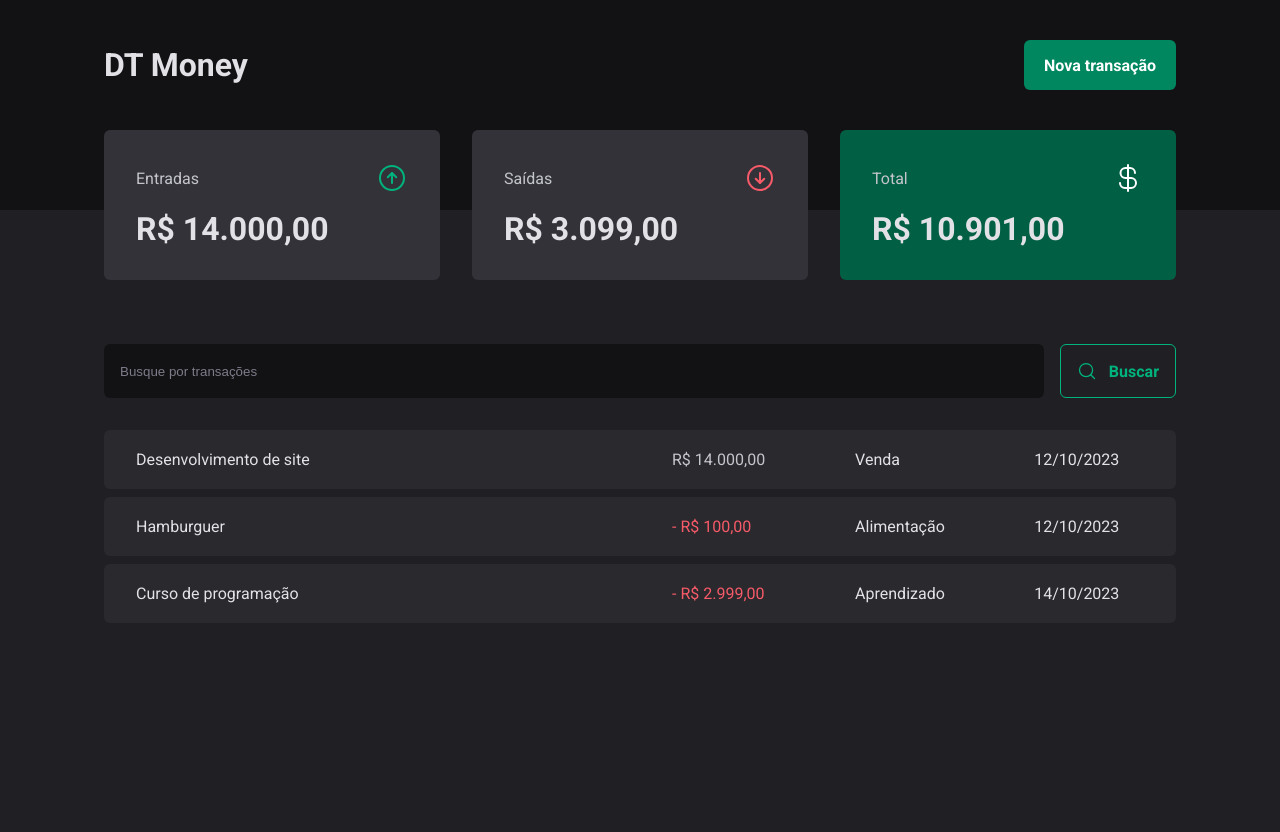
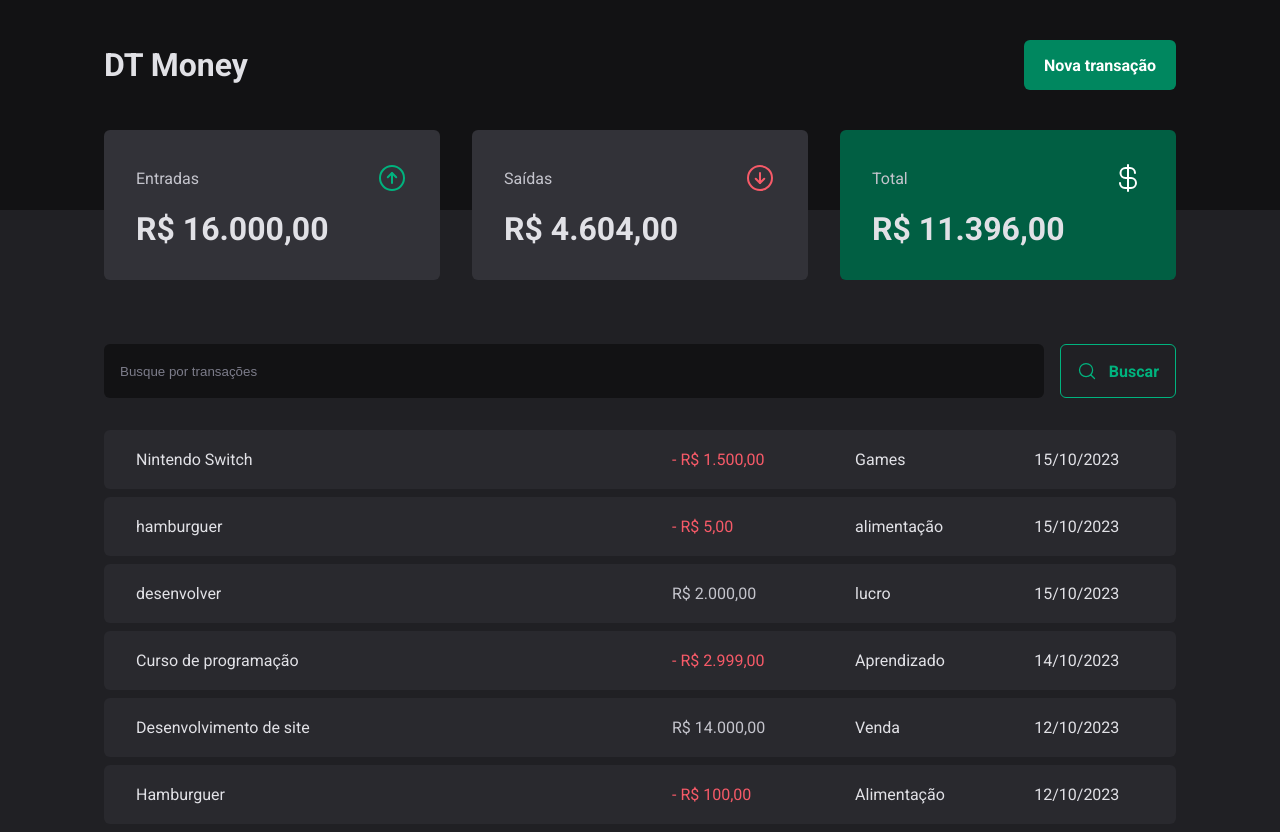
Before and after one commit to Matheussmaced/dt_money, a React (Vite) app: page / in a window 1280 px wide. Before the commit the page ends 800 px from the top, so only its background shows below. Built offline with nearby package versions, Linux system fonts and the light colour scheme; data requests are answered from the project's data file.

Commit message:
creating new transaction

```diff
--- a/server.json
+++ b/server.json
@@ -23,6 +23,30 @@
       "category": "Aprendizado",
       "price": 2999,
       "createdAt": "2023-10-14T11:10:36.032Z"
+    },
+    {
+      "description": "desenvolver",
+      "price": 2000,
+      "category": "lucro",
+      "type": "income",
+      "createdAt": "2023-10-15T16:34:18.551Z",
+      "id": 4
+    },
+    {
+      "description": "hamburguer",
+      "price": 5,
+      "category": "alimentação",
+      "type": "outcome",
+      "createdAt": "2023-10-15T16:40:33.718Z",
+      "id": 5
+    },
+    {
+      "description": "Nintendo Switch",
+      "price": 1500,
+      "category": "Games",
+      "type": "outcome",
+      "createdAt": "2023-10-15T17:15:35.300Z",
+      "id": 6
     }
   ]
 }
--- a/src/components/NewTransactionModal/index.tsx
+++ b/src/components/NewTransactionModal/index.tsx
@@ -6,6 +6,8 @@ import { CloseButton, Content, Overlay, TransactionType, TransactionTypeButton }
 import * as z from 'zod'
 import { Controller, useForm } from "react-hook-form"
 import { zodResolver } from "@hookform/resolvers/zod"
+import { useContext } from "react"
+import { TransactionsContext } from "../../contexts/TransactionsContext"
 
 const newTransactionFormSchema = z.object({
   description: z.string(),
@@ -17,11 +19,14 @@ const newTransactionFormSchema = z.object({
 type NewTransactionFormInputs =z.infer<typeof newTransactionFormSchema>;
 
 export const NewTransactionModal = () => {
+  const { createTransaction } = useContext(TransactionsContext)
+
   const {
       control,
       register,
       handleSubmit,
-      formState: { isSubmitting }
+      formState: { isSubmitting },
+      reset,
     } = useForm<NewTransactionFormInputs>({
     resolver: zodResolver(newTransactionFormSchema),
     defaultValues: {
@@ -30,9 +35,16 @@ export const NewTransactionModal = () => {
   })
 
   async function handleCreateNewTransaction(data: NewTransactionFormInputs) {
-    await new Promise(resolve => setTimeout(resolve, 2000))
+    const { description, price, category, type } = data
 
-    console.log(data)
+    await createTransaction({
+      description,
+      price,
+      category,
+      type,
+    })
+
+    reset()
   }
 
 
--- a/src/contexts/TransactionsContext.tsx
+++ b/src/contexts/TransactionsContext.tsx
@@ -10,9 +10,17 @@ interface Transaction {
   createdAt: string;
 }
 
+interface CreateTransactionInput {
+  description: string,
+  price: number,
+  category: string,
+  type: 'income' | 'outcome',
+}
+
 interface TransactionContextType {
   transaction: Transaction[];
   fetchTransactions: (query?: string) => Promise<void>;
+  createTransaction: (data: CreateTransactionInput) => Promise<void>
 }
 
 interface TransactionsProviderProps {
@@ -27,11 +35,27 @@ export const TransactionsProvider = ({children}: TransactionsProviderProps) => {
   async function fetchTransactions(query?: string) {
    const response = await api.get('/transection', {
     params: {
+      _sort: 'createdAt',
+      _order: 'desc',
       q: query,
     }
    })
 
     setTransactions(response.data)
+  }
+
+  async function createTransaction(data: CreateTransactionInput) {
+    const { description, price, category, type } = data
+
+    const response = await api.post('transection', {
+      description,
+      price,
+      category,
+      type,
+      createdAt: new Date(),
+    })
+
+    setTransactions(state => [...state, response.data])
   }
 
   useEffect(() => {
@@ -43,6 +67,7 @@ export const TransactionsProvider = ({children}: TransactionsProviderProps) => {
     <TransactionsContext.Provider value ={{
       transaction: transactions,
       fetchTransactions,
+      createTransaction,
       }}>
         {children}
     </TransactionsContext.Provider>
```
